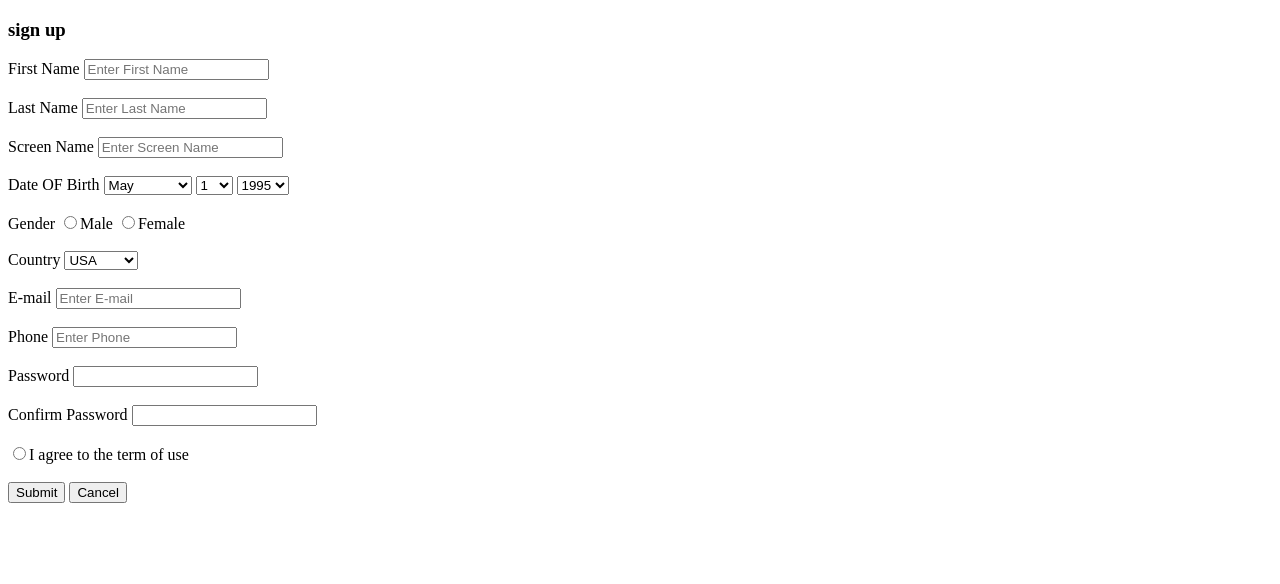
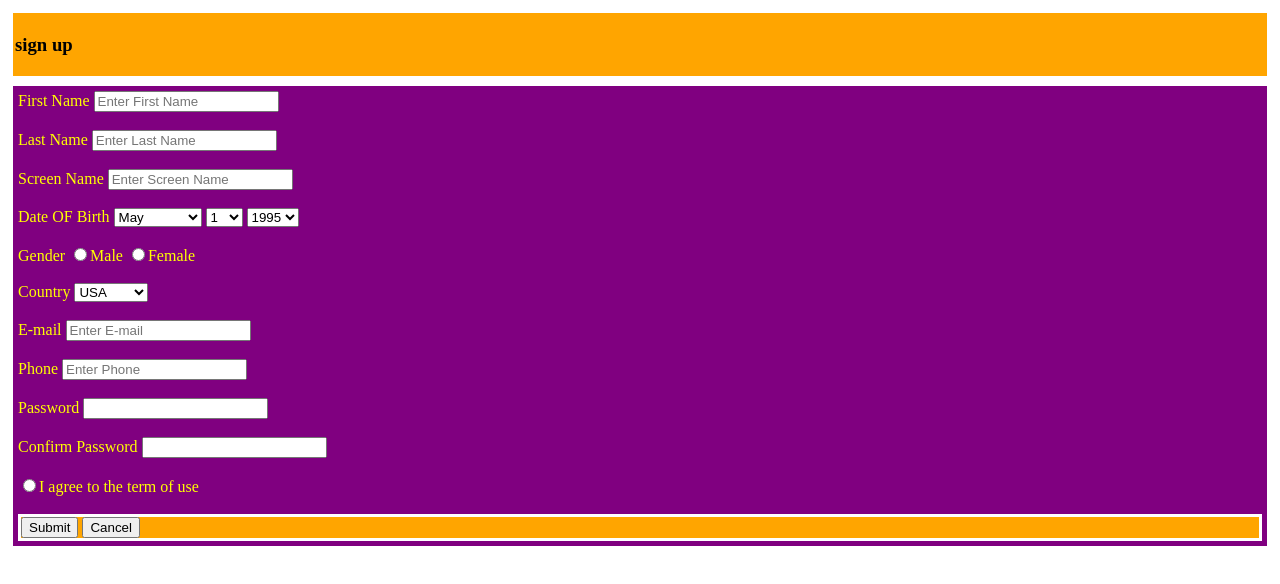
Before and after one commit to mjawad9/bootstraptask, a plain HTML site: page index.html in a window 1280 px wide. Drawn offline with Linux system fonts and the light colour scheme; files that its build step writes are made by us from their sources.

Commit message:
modified css

```diff
--- /dev/null
+++ b/assest/css/style.css
@@ -0,0 +1,20 @@
+table,head,html,form,h1,h2,h3,h4,h5,h6,p,{
+	margin: 0px;
+	padding: 0px;
+}
+.head{
+	background-color: orange;
+	border: 5px solid white;
+	padding: 2px;
+}
+.form{
+	padding: 5px;
+	 background-color: purple;
+	 color: yellow;
+	 border: 5px solid white;
+}
+.footer{
+	background-color: orange;
+	color: green;
+	border: 3px solid white;
+}
--- a/index.html
+++ b/index.html
@@ -2,7 +2,7 @@
 <html>
 <head>
 	<title>task</title>
-	<link rel="stylesheet" type="text/css" href="stylejs.css">
+	<link rel="stylesheet" type="text/css" href="assets/css/style.css">
 </head>
 <body>
 	<div  class="head">
```
